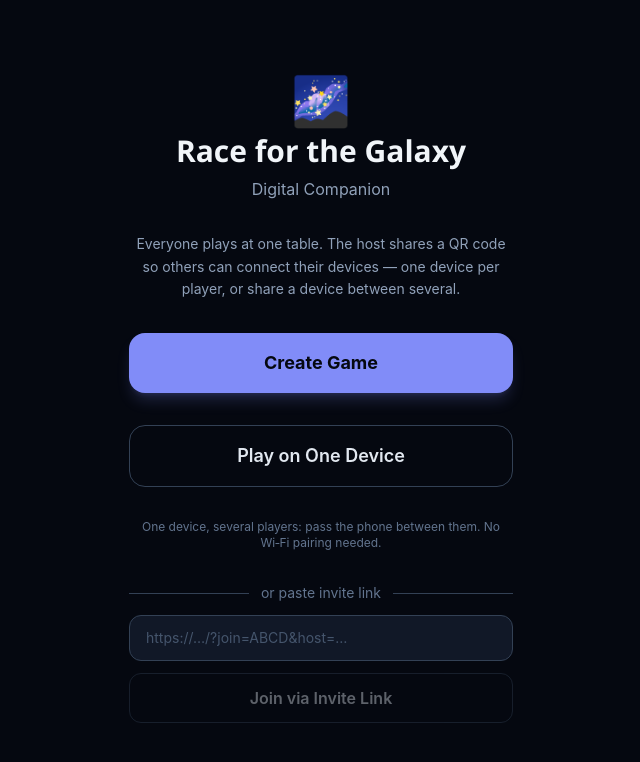
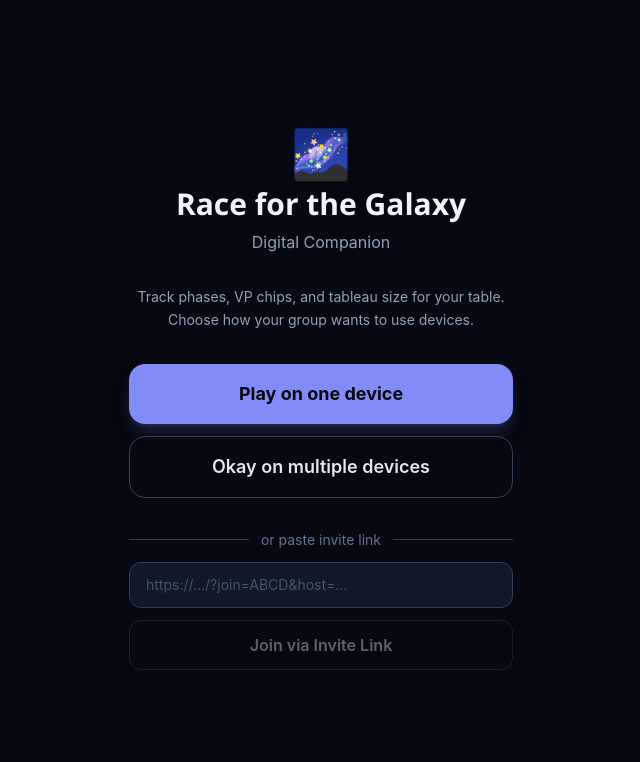
Before and after one commit to bahulneel/rftg-companion, a Nuxt app: page / in a window 1280 px wide. Shown: the top 762 px of the page, without its empty margins (319-959 px from the left). Built offline with nearby package versions, Linux system fonts and the light colour scheme.

Commit message:
Simplify home screen device choice copy and labels
Replace P2P-specific intro text with mode-neutral guidance.
Rename actions to 'Play on one device' and 'Okay on multiple devices'.

Co-authored-by: Bahul Neel Upadhyaya <bahulneel@users.noreply.github.com>

```diff
--- a/app/pages/index.vue
+++ b/app/pages/index.vue
@@ -67,28 +67,26 @@ function joinFromInvite() {
       </div>
 
       <p class="text-sm leading-relaxed text-slate-400">
-        Everyone plays at one table. The host shares a QR code so others can connect their devices —
-        one device per player, or share a device between several.
+        Track phases, VP chips, and tableau size for your table. Choose how your group wants to use devices.
       </p>
 
+      <div class="space-y-3">
         <button
           type="button"
           class="w-full rounded-2xl bg-nebula-400 py-4 text-lg font-bold text-space-950 shadow-lg shadow-nebula-400/20 transition hover:bg-nebula-300 active:scale-[0.98]"
-        @click="createGame"
+          @click="playLocal"
         >
-        Create Game
+          Play on one device
         </button>
 
         <button
           type="button"
           class="w-full rounded-2xl border border-space-600 py-4 text-lg font-semibold text-slate-200 transition hover:border-nebula-400 hover:text-nebula-300 active:scale-[0.98]"
-        @click="playLocal"
+          @click="createGame"
         >
-        Play on One Device
+          Okay on multiple devices
         </button>
-      <p class="text-xs text-slate-500">
-        One device, several players: pass the phone between them. No Wi‑Fi pairing needed.
-      </p>
+      </div>
 
       <div class="space-y-3">
         <div class="relative">
```
Lines whose indentation alone changed are shown as unchanged.
